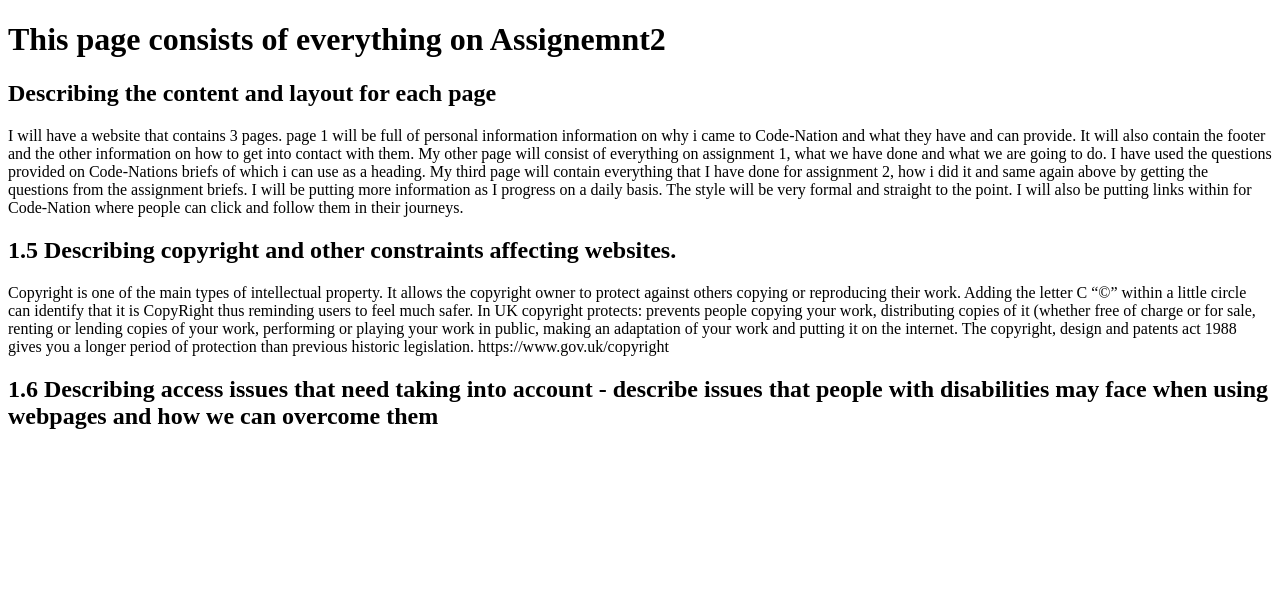
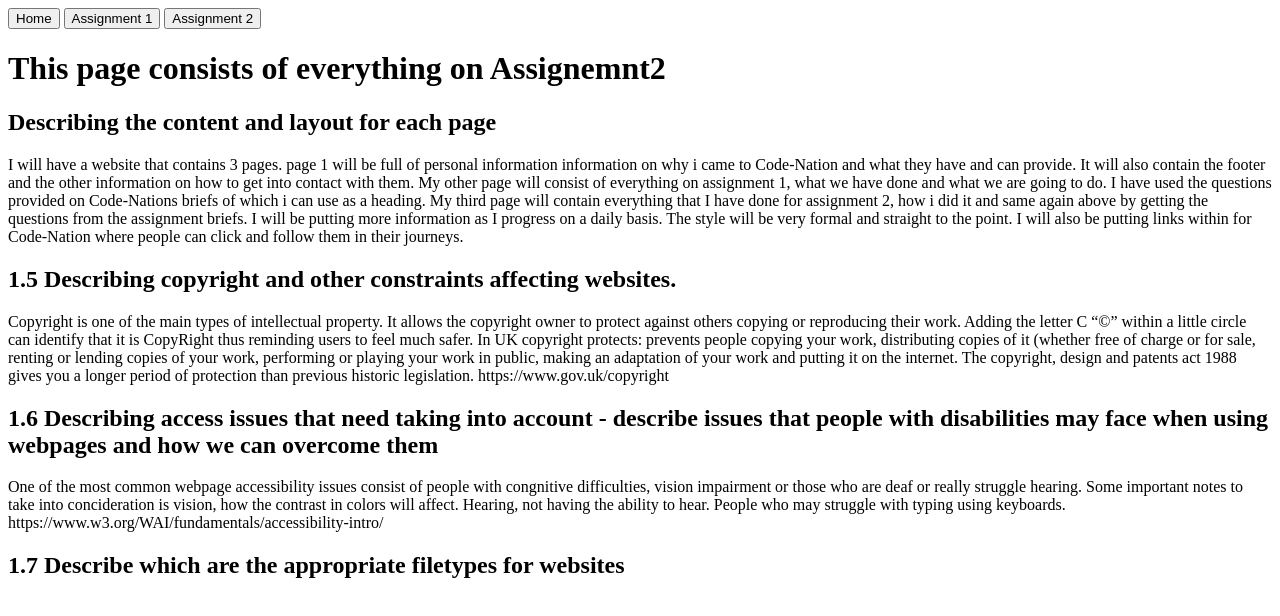
Before and after one commit to DevlopAli/SyedAli, a plain HTML site: page assignment2.html in a window 1280 px wide. Drawn offline with Linux system fonts and the light colour scheme.

Commit message:
added buttons

```diff
--- a/assignment2.html
+++ b/assignment2.html
@@ -5,6 +5,12 @@
     <title>Assignment 2</title>
 </head>
 <body>
+    <div>
+        <button type="button" onclick="window.location.href='index.html'">Home</button>
+        <button type="button" onclick="window.location.href='assignment1.html'">Assignment 1</button>
+        <button type="button" onclick="window.location.href='assignment2.html'">Assignment 2</button>
+    </div>
+
     <h1>This page consists of everything on Assignemnt2</h1>
     <h2>Describing the content and layout for each page</h2>
     <p>I will have a website that contains 3 pages. page 1 will be full of personal information information on why i came to Code-Nation and what they have and can provide.
@@ -31,9 +37,14 @@
      <h2>1.6 Describing access issues that need taking into account - describe issues that people with
             disabilities may face when using webpages and how we can overcome them
         </h2>
-         <p></p>
+         <p>One of the most common webpage accessibility issues consist of people with congnitive difficulties, vision impairment
+             or those who are deaf or really struggle hearing.
+             Some important notes to take into concideration is vision, how the contrast in colors will affect.
+             Hearing, not having the ability to hear. People who may struggle with typing using keyboards.
+             https://www.w3.org/WAI/fundamentals/accessibility-intro/
+         </p>
 
-     <h2></h2>
+     <h2>1.7 Describe which are the appropriate filetypes for websites</h2>
          <p></p>
 
      <h2></h2>
```
Also changed, not shown: index.html (+7 -1 lines), main.css (added).
